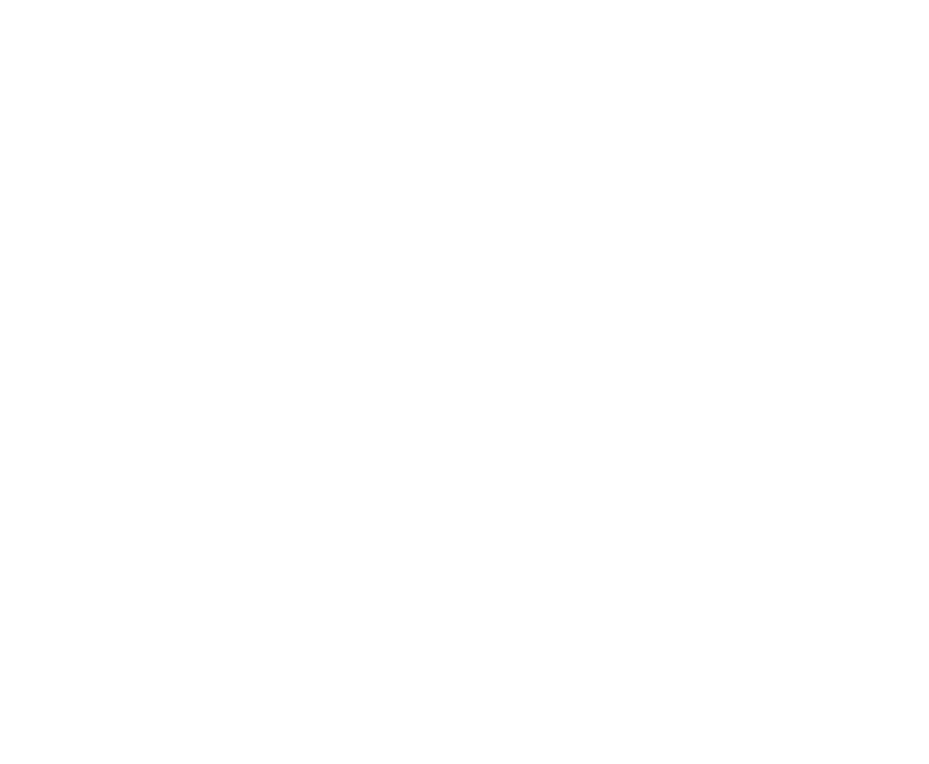
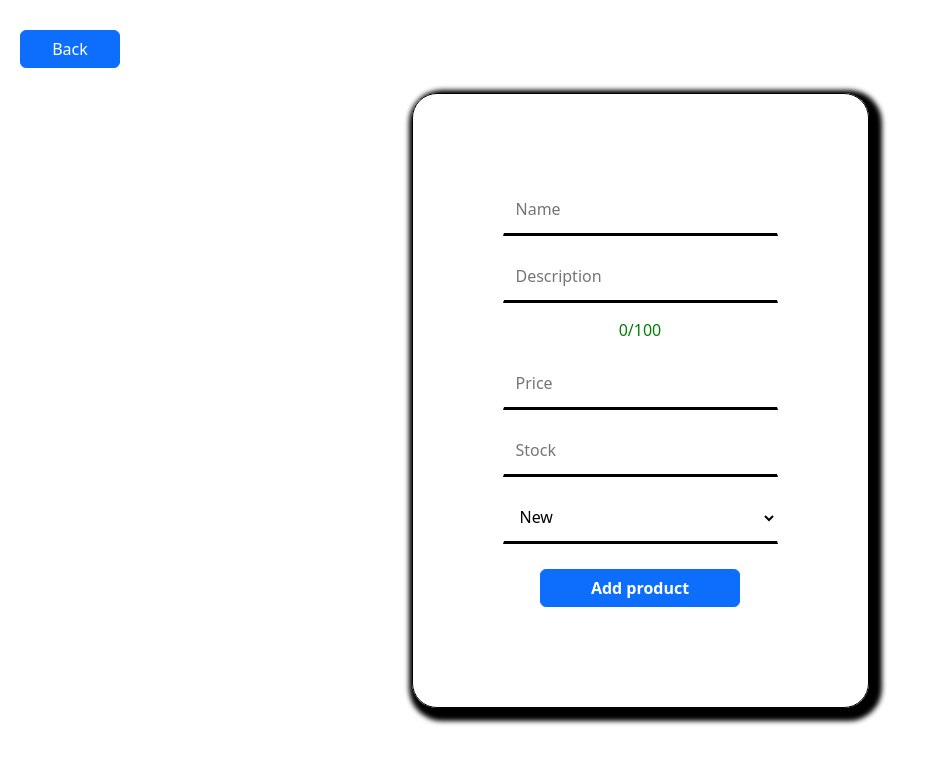
Before and after one commit to JBalaazs/SZJProject-frontend, a React (Create React App) app: page /addproduct in a window 1280 px wide. Before the commit this address had no page. Shown: the top 764 px of the page, without its empty margins (0-929 px from the left). Built offline with nearby package versions, Linux system fonts and the light colour scheme.

Commit message:
BuildTheWebsite_useState&onChange

```diff
--- a/src/App.tsx
+++ b/src/App.tsx
@@ -4,6 +4,7 @@ import Login from './pages/Login';
 import Registration from './pages/Registration';
 import Webshop from './pages/Webshop';
 import BuyIt from './pages/BuyIt';
+import AddProduct from './pages/AddProduct';
 
 function App() {
   return (
@@ -13,6 +14,7 @@ function App() {
       <Route path='/registration' element={<Registration />} />
       <Route path='/webshop' element={<Webshop />} />
       <Route path='/buyit' element={<BuyIt />} />
+      <Route path='/addproduct' element={<AddProduct />} />
     </Routes>
   );
 }
--- a/src/design/style.css
+++ b/src/design/style.css
@@ -40,6 +40,14 @@ html, body{
     left: 20px;
     top: 30px;
     width: 100px;
+}
+
+.addProductButton{
+    position: absolute;
+    left: 120px;
+    top: 30px;
+    width: 120px;
+    margin-left: 10px;
 }
 
 .HomeDesign{
@@ -275,6 +283,35 @@ html, body{
     width: 800px;
 }
 
+/*AddProduct*/
+
+.insideDIV_Login{
+    border: solid 1px black;
+    padding: 90px;
+    border-radius: 25px;
+    display: flex;
+    flex-direction: column;
+    align-items: center;
+
+    box-shadow: 5px 5px 5px 8px black;
+}
+
+.inputStyle_AddProduct {
+    padding: 12px;
+    margin-bottom: 15px;
+    font-size: 16px;
+    border: 1px solid #080808;
+    width: 275px;
+    outline: none;
+    transition: border-color 0.5s, box-shadow 0.5s;
+    font-weight: 500;
+    background-color: transparent;
+    border-bottom: solid 3px black;
+    border-left: solid 1px transparent;
+    border-right: solid 1px transparent;
+    border-top: solid 1px transparent;
+}
+
 /*Phone view:*/
 
 @media (max-width: 768px) {
--- /dev/null
+++ b/src/pages/AddProduct.tsx
@@ -0,0 +1,42 @@
+import { useNavigateService } from "../service/navigateService";
+import { useAddProductService } from "../service/addProductService";
+
+export default function AddProduct () {
+
+    /*Serive:*/
+
+    const navigateService = useNavigateService();
+    const addProductService = useAddProductService();
+
+    /*Return:*/
+
+    return(
+        <>
+
+            <button className="btn btn-primary backButton" onClick={() => navigateService.navigate('/webshop')}>Back</button>
+
+            <div className="outsideDIV">
+
+                <div className="insideDIV_Login">
+
+                    <input type="text" placeholder="Name" className="inputStyle_AddProduct" onChange={addProductService.onChange_Name}/>
+                    <input type="text" placeholder="Description" className="inputStyle_AddProduct" onChange={addProductService.onChange_Description}/>
+                    {addProductService.characterCount < 100 ? <p style={{color: "green"}}>{addProductService.characterCount}/100</p> : <p style={{color: "red"}}>{addProductService.characterCount}/100</p>}
+                    <input type="text" placeholder="Price" className="inputStyle_AddProduct" onChange={addProductService.onChange_Price}/>
+                    <input type="number" placeholder="Stock" className="inputStyle_AddProduct" onChange={addProductService.onChange_Stock}/>
+                    <select className="inputStyle_AddProduct" onChange={addProductService.onChange_ProductCondition}>
+                        <option>New</option>
+                        <option>Used</option>
+                        <option>Refurbished</option>
+                    </select>
+
+                    <button className="btn btn-primary loginButton">Add product</button>
+
+                </div>
+
+            </div>
+
+        </>
+    )
+
+}
--- a/src/pages/Webshop.tsx
+++ b/src/pages/Webshop.tsx
@@ -7,10 +7,13 @@ export default function Webshop () {
 
     const navigateService = useNavigateService();
 
+    /*Return:*/
+
     return(
         <>
 
             <button className="btn btn-primary backButton" onClick={() => navigateService.navigate('/')}>Back</button>
+            <button className="btn btn-primary addProductButton" onClick={() => navigateService.navigate('/addproduct')}>Add product</button>
 
             <h1 className='title_Webshop'>Shop Now and Experience the Difference!</h1>
 
--- /dev/null
+++ b/src/service/addProductService.tsx
@@ -0,0 +1,69 @@
+import { ChangeEvent, useState } from "react"
+
+export function useAddProductService () {
+
+    /*useState:*/
+
+    const [name, setName] = useState('');
+    const [description, setDescription] = useState('');
+    const [price, setPrice] = useState('');
+    const [stock, setStock] = useState('');
+    const [productCondition, setProductCondition] = useState('New');
+    const [characterCount, setCharacterCount] = useState(0);
+
+    /*onChange:*/
+
+    const onChange_Name : React.ChangeEventHandler<HTMLInputElement> = (event) => {
+
+        setName(event.target.value);
+
+    }
+
+    const onChange_Description : React.ChangeEventHandler<HTMLInputElement> = (event) => {
+
+        setCharacterCount(event.target.value.length);
+
+        if(event.target.value.length <= 100)
+        {
+
+            setDescription(event.target.value);
+            console.log(event.target.value);
+
+        }
+
+    }
+
+    const onChange_Price : React.ChangeEventHandler<HTMLInputElement> = (event) => {
+
+        setPrice(event.target.value);
+
+    }
+
+    const onChange_Stock : React.ChangeEventHandler<HTMLInputElement> = (event) => {
+
+        setStock(event.target.value);
+
+    }
+
+    const onChange_ProductCondition = (event : ChangeEvent<HTMLSelectElement>) => {
+
+        setProductCondition(event.target.value);
+
+    }
+
+    /*Function:*/
+
+
+
+    /*Return:*/
+
+    return{
+        onChange_Name,
+        onChange_Description,
+        onChange_Price,
+        onChange_Stock,
+        onChange_ProductCondition,
+        characterCount
+    }
+
+}
--- a/src/service/loginService.tsx
+++ b/src/service/loginService.tsx
@@ -66,6 +66,8 @@ export function useLoginService () {
 
     }
 
+    /*Return:*/
+
     return{
         errorMessage,
         onChange_Username,
```
